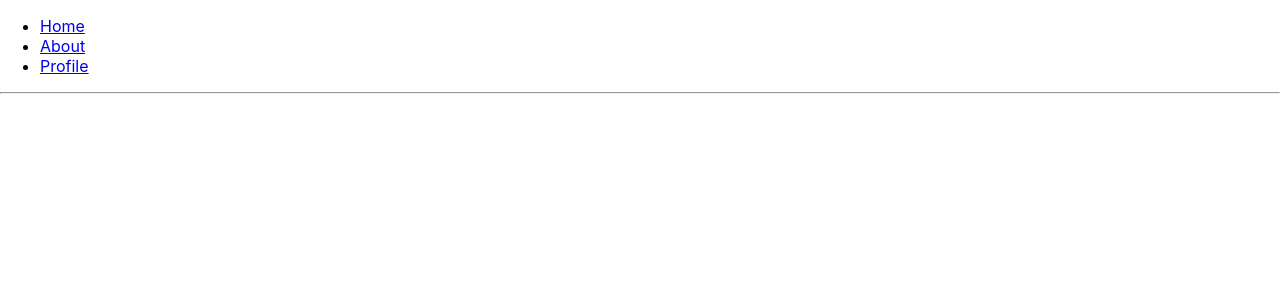
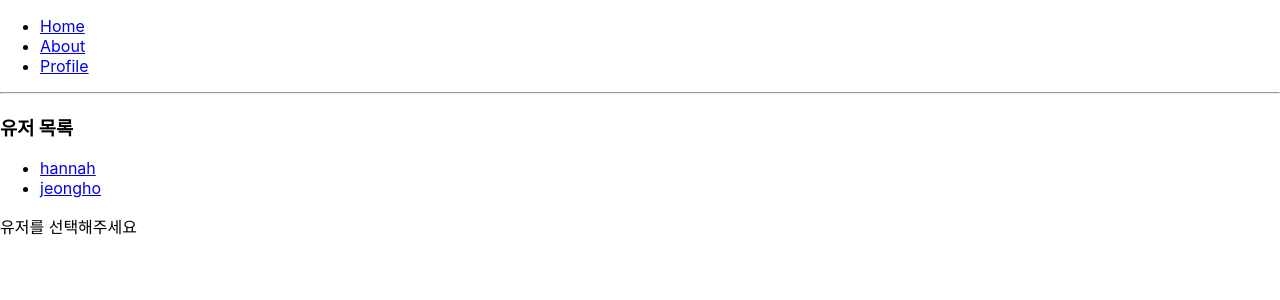
Before and after one commit to hanameee/modern_react, a React (Create React App) app in the folder 5-Router/router-tutorial/: page /profiles in a window 1280 px wide. Shown: the top 300 px of the page. Built offline with nearby package versions, Linux system fonts and the light colour scheme.

Commit message:
Implement subrouter for profiles

```diff
--- a/5-Router/package.json
+++ b/5-Router/package.json
@@ -1,5 +1,3 @@
 {
-  "dependencies": {
-    "qs": "^6.9.1"
-  }
+  "dependencies": {}
 }
--- a/5-Router/router-tutorial/src/App.js
+++ b/5-Router/router-tutorial/src/App.js
@@ -3,7 +3,7 @@
 import "./App.css";
 import Home from "./Home";
 import About from "./About";
-import Profile from "./Profile";
+import Profiles from "./Profiles";
 
 function App() {
     return (
@@ -22,7 +22,7 @@
             <hr />
             <Route path="/" exact component={Home} />
             <Route path="/about" component={About} />
-            <Route path="/profiles/:username" component={Profile} />
+            <Route path="/profiles" component={Profiles} />
         </div>
     );
 }
--- /dev/null
+++ b/5-Router/router-tutorial/src/Profiles.js
@@ -0,0 +1,28 @@
+import React from "react";
+import { Link, Route } from "react-router-dom";
+import Profile from "./Profile";
+
+const Profiles = () => {
+    return (
+        <div>
+            <h3>유저 목록</h3>
+            <ul>
+                <li>
+                    <Link to="/profiles/hannah">hannah</Link>
+                </li>
+                <li>
+                    <Link to="/profiles/jeongho">jeongho</Link>
+                </li>
+            </ul>
+
+            <Route
+                path="/profiles"
+                exact
+                render={() => <div>유저를 선택해주세요</div>}
+            />
+            <Route path="/profiles/:username" component={Profile} />
+        </div>
+    );
+};
+
+export default Profiles;
```
Also changed, not shown: 2 other files (tests, documents, lock files or other folders).
